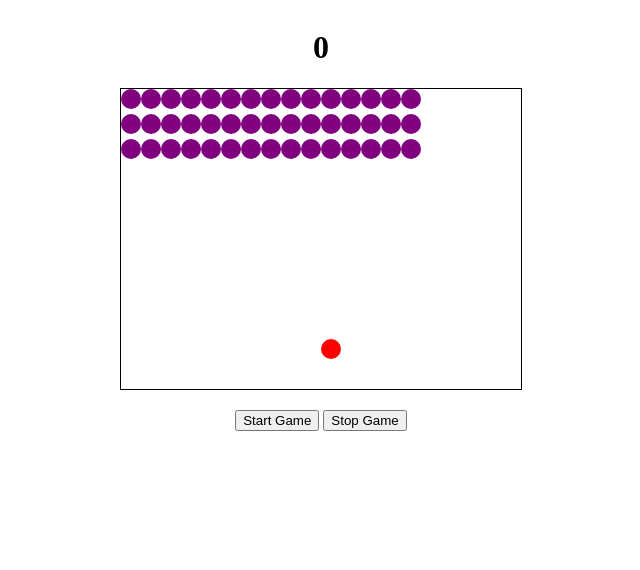
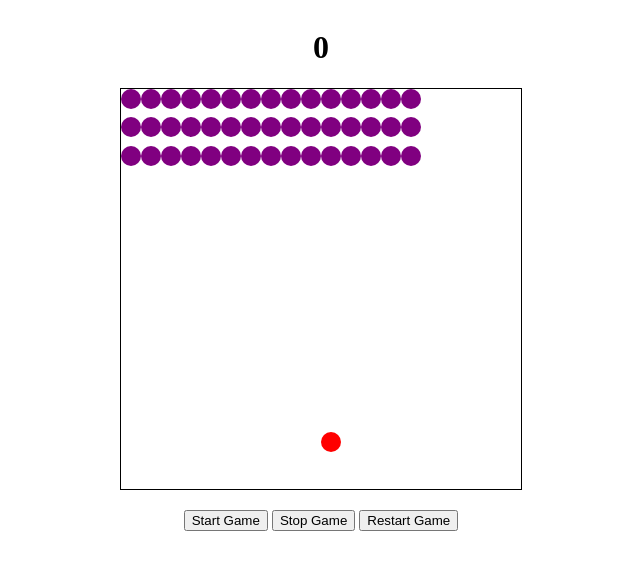
Before and after one commit to Jozebel11/space-invaders-game, a plain HTML site: page index.html in a window 1280 px wide. Shown: the whole page, without its empty margins (319-959 px from the left). Drawn offline with Linux system fonts and the light colour scheme.

Commit message:
Add restart button

```diff
--- a/app.js
+++ b/app.js
@@ -2,7 +2,8 @@ const grid = document.querySelector('.grid')
 const resultsDisplay = document.querySelector('.results')
 const stopButton = document.querySelector('.stop')
 const startButton = document.querySelector('.start')
-let currentShooterIndex = 210
+const restartButton = document.querySelector('.restart')
+let currentShooterIndex = 250
 let width = 20
 let direction = 1
 let invadersId
@@ -11,7 +12,7 @@ let aliensRemoved = []
 let results = 0
 
 
-for(let i = 0; i < 225; i++){
+for(let i = 0; i < 275; i++){
     const square = document.createElement('div')
     grid.appendChild(square)
 }
@@ -43,6 +44,8 @@ function remove(){
 squares[currentShooterIndex].classList.add('shooter')
 
 
+function start(){
+    invadersId = setInterval(moveInvaders, 500)
     function moveShooter(e){
         squares[currentShooterIndex].classList.remove('shooter')
 
@@ -136,14 +139,16 @@ function shoot(e){
     }
     document.addEventListener('keydown', shoot)
 
-function start(){
-    invadersId = setInterval(moveInvaders, 500)
 
 }
 
 function stop(){
-    resultsDisplay.innerHTML = 'Game Over'
         clearInterval(invadersId)
+}
+
+function restart(){
+    window.location.reload()
 }
 stopButton.addEventListener('click',stop)
 startButton.addEventListener('click',start)
+restartButton.addEventListener('click',restart)
--- a/index.html
+++ b/index.html
@@ -15,6 +15,7 @@
     <div class="button-container">
         <button class="start">Start Game</button>
         <button class="stop">Stop Game</button>
+        <button class="restart">Restart Game</button>
     </div>
 
     <script src="app.js"></script>
--- a/style.css
+++ b/style.css
@@ -6,7 +6,7 @@ body {
 
 .grid{
     width: 400px;
-    height: 300px;
+    height: 400px;
     border: black solid 1px;
     display: flex;
     flex-wrap: wrap;
```
Lines whose indentation alone changed are shown as unchanged.
